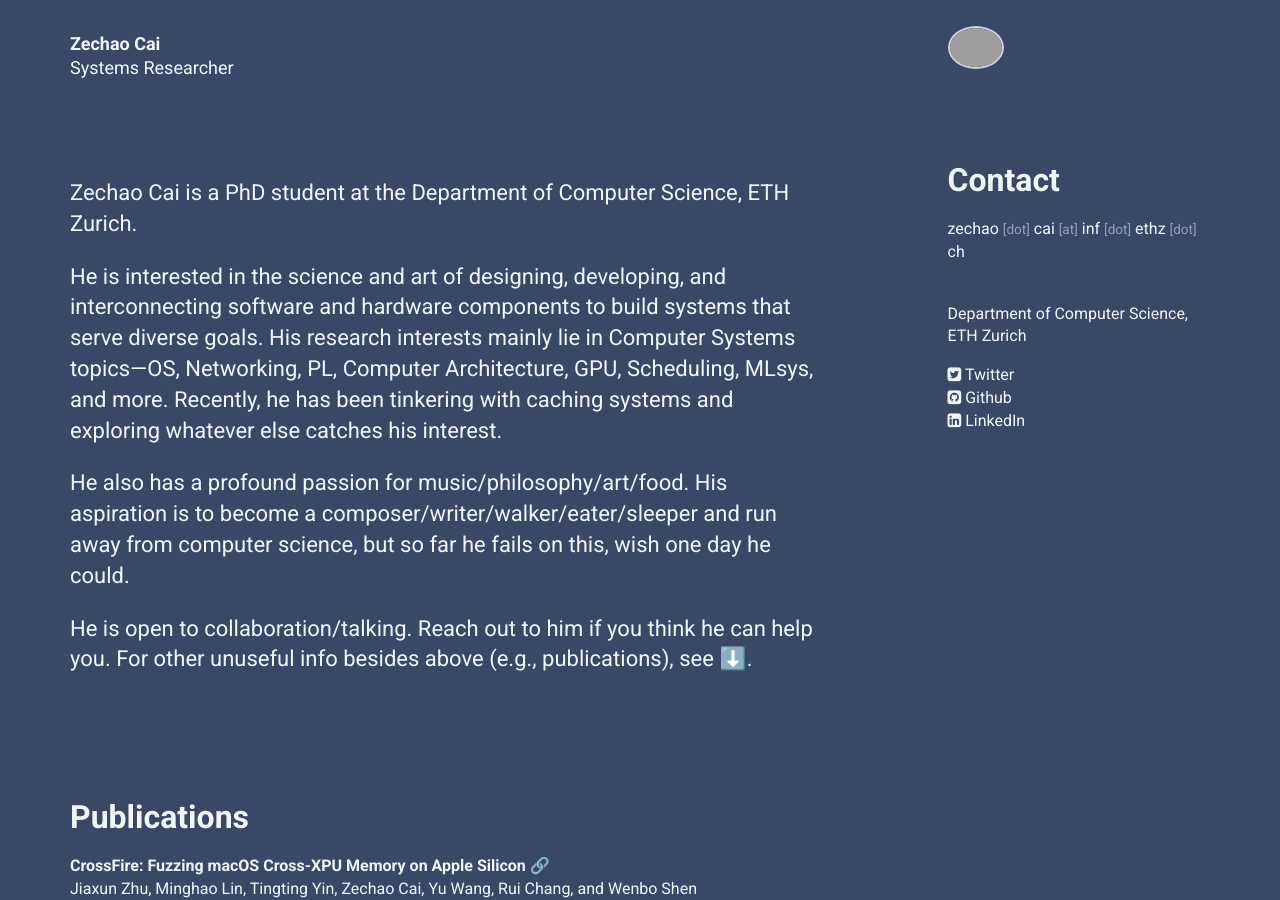
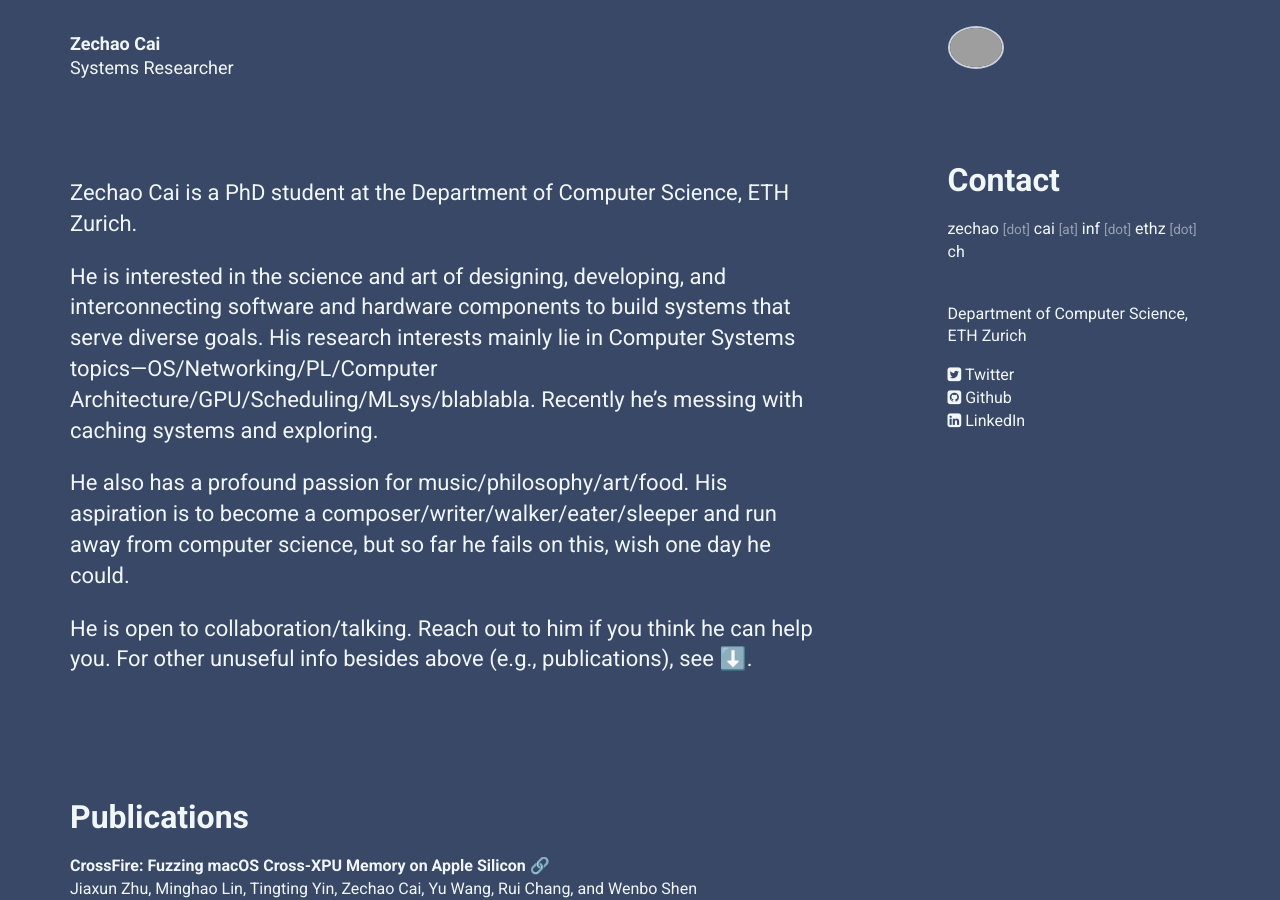
Before and after one commit to zech4o/zech4o.github.io, a Jekyll site: the page built from index.html, in a window 1280 px wide and 900 px high. Built offline with Jekyll 4.4.1, drawn with Linux system fonts in a browser that asks for light colours; nearby versions of some CDN libraries; grey boxes are pictures that could not be loaded.

Commit message:
update 2025-09-14

```diff
--- a/_data/personal.yml
+++ b/_data/personal.yml
@@ -33,7 +33,7 @@ intro:
   body: >
    Zechao Cai is a PhD student at the Department of Computer Science, ETH Zurich.
 
-    He is interested in the science and art of designing, developing, and interconnecting software and hardware components to build systems that serve diverse goals. His research interests mainly lie in Computer Systems topics—OS, Networking, PL, Computer Architecture, GPU, Scheduling, MLsys, and more. Recently, he has been tinkering with caching systems and exploring whatever else catches his interest.
+    He is interested in the science and art of designing, developing, and interconnecting software and hardware components to build systems that serve diverse goals. His research interests mainly lie in Computer Systems topics—OS/Networking/PL/Computer Architecture/GPU/Scheduling/MLsys/blablabla. Recently he's messing with caching systems and exploring.
 
     He also has a profound passion for music/philosophy/art/food. His aspiration is to become a composer/writer/walker/eater/sleeper and run away from computer science, but so far he fails on this, wish one day he could.
 
```
